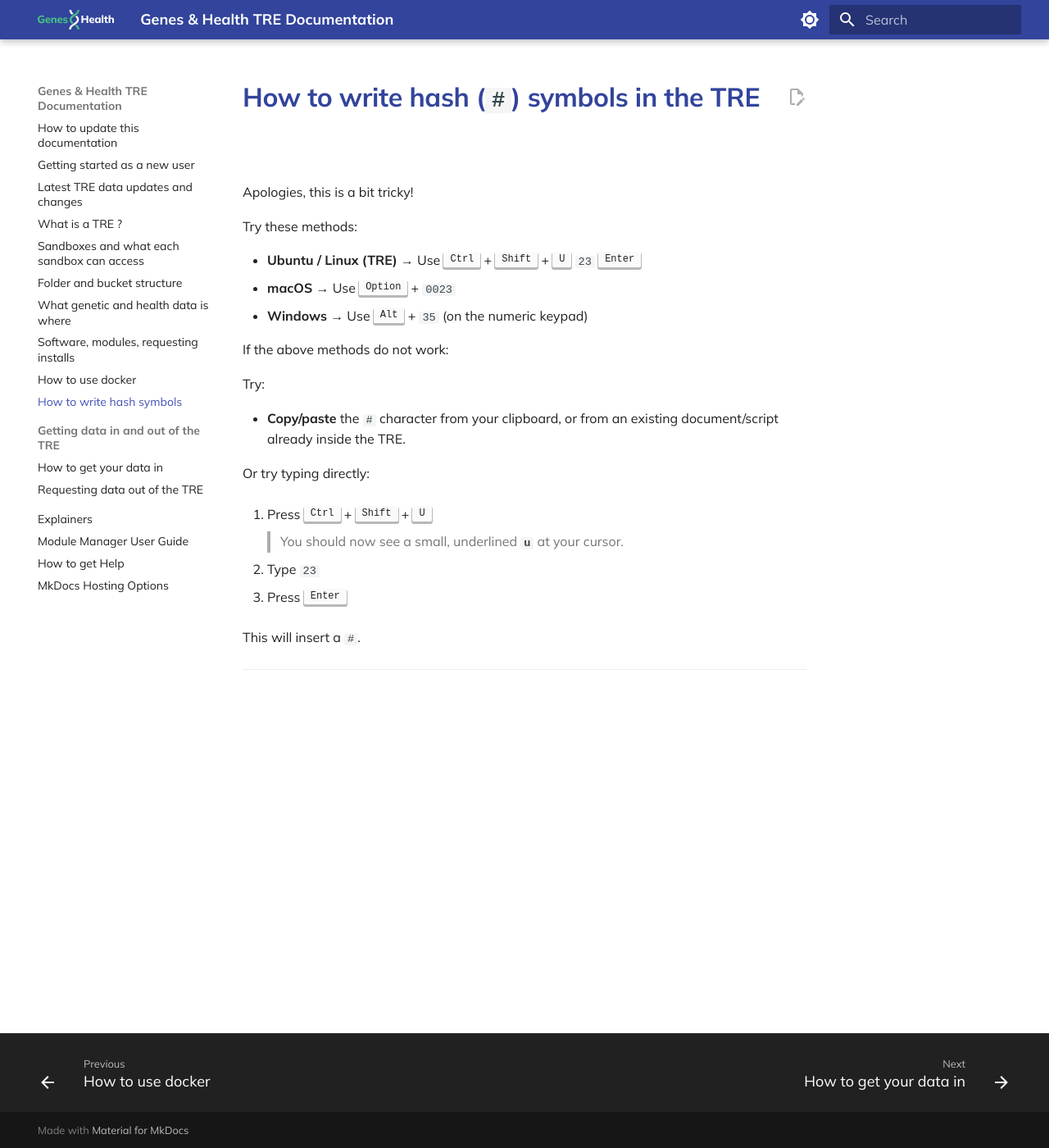
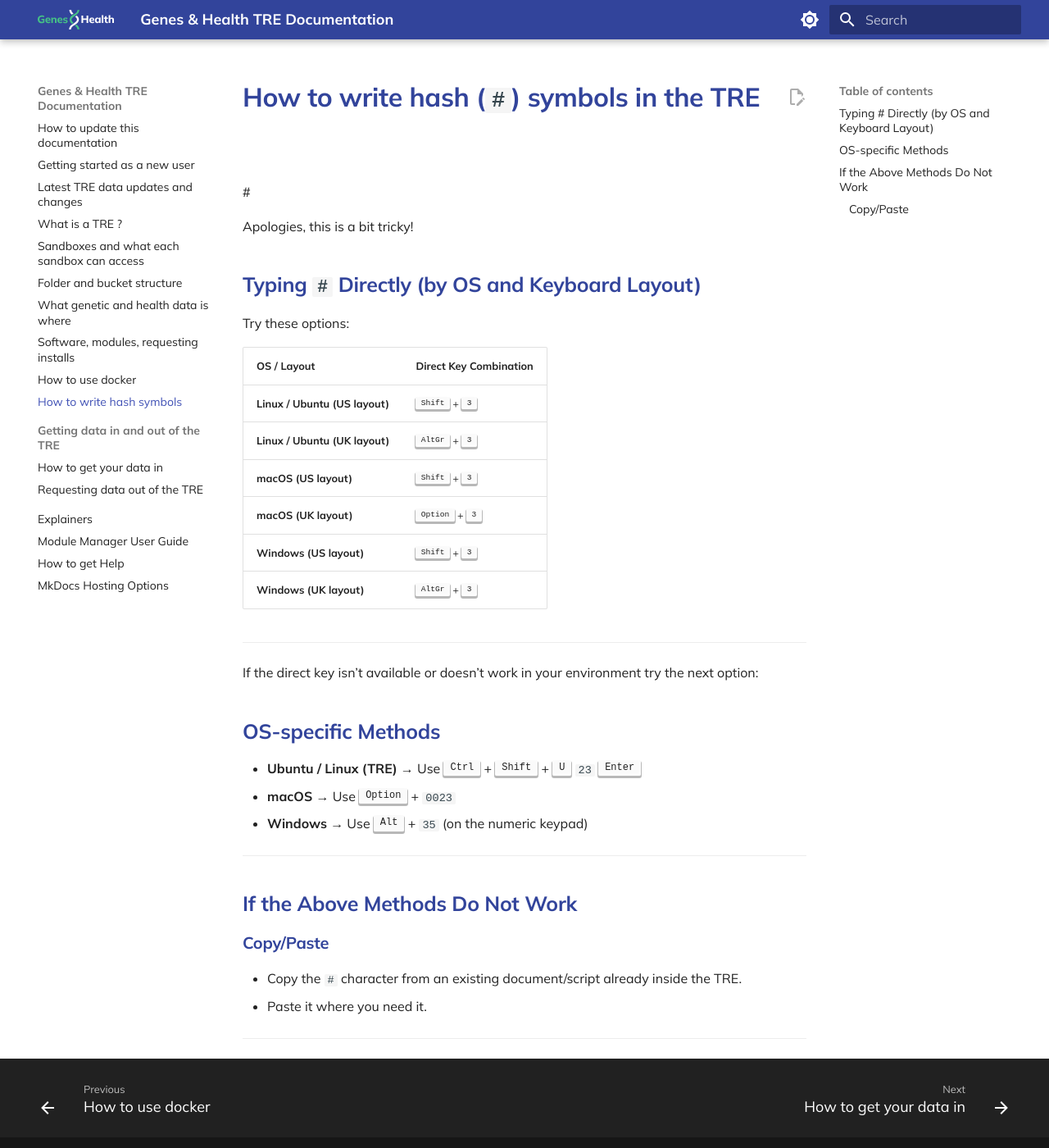
Before and after one commit to genes-and-health/TRE-documentation-v3, an MkDocs documentation site: the page built from docs/how-to-write-hash-symbols.md, in a window 1280 px wide and 1400 px high. Shown: the whole window at 82% size. Built offline with MkDocs 1.6.1 and Material for MkDocs 9.7.7, drawn with Linux system fonts in a browser that asks for light colours; comment, search, counter and statistics services are not loaded.

Commit message:
Update how-to-write-hash-symbols.md

```diff
--- a/docs/how-to-write-hash-symbols.md
+++ b/docs/how-to-write-hash-symbols.md
@@ -1,28 +1,38 @@
 # How to write hash (`#`) symbols in the TRE
+
+<div font-size="64">#</div>
 
 Apologies, this is a bit tricky!
 
-Try these methods:
+## Typing `#` Directly (by OS and Keyboard Layout)
+
+Try these options:
+
+| OS / Layout | Direct Key Combination |
+|-------------|------------------------|
+| **Linux / Ubuntu (US layout)** | <kbd>Shift</kbd> + <kbd>3</kbd> |
+| **Linux / Ubuntu (UK layout)** | <kbd>AltGr</kbd> + <kbd>3</kbd> |
+| **macOS (US layout)** | <kbd>Shift</kbd> + <kbd>3</kbd> |
+| **macOS (UK layout)** | <kbd>Option</kbd> + <kbd>3</kbd> |
+| **Windows (US layout)** | <kbd>Shift</kbd> + <kbd>3</kbd> |
+| **Windows (UK layout)** | <kbd>AltGr</kbd> + <kbd>3</kbd> |
+
+---
+
+If the direct key isn’t available or doesn’t work in your environment try the next option:
+
+## OS-specific Methods
 
 - **Ubuntu / Linux (TRE)** → Use <kbd>Ctrl</kbd> + <kbd>Shift</kbd> + <kbd>U</kbd> `23` <kbd>Enter</kbd>
 - **macOS** → Use <kbd>Option</kbd> + `0023`
 - **Windows** → Use <kbd>Alt</kbd> + `35` (on the numeric keypad)
 
-If the above methods do not work:
+---
 
-Try:
+## If the Above Methods Do Not Work
 
-- **Copy/paste** the `#` character from your clipboard, or from an existing document/script already inside the TRE.
-
-Or try typing directly:
-
-1. Press <kbd>Ctrl</kbd> + <kbd>Shift</kbd> + <kbd>U</kbd>
-   > You should now see a small, underlined **`u`** at your cursor.
-
-2. Type `23`
-
-3. Press <kbd>Enter</kbd>
-
-This will insert a `#`.
+### Copy/Paste
+- Copy the `#` character from an existing document/script already inside the TRE.
+- Paste it where you need it.
 
 ---
```
